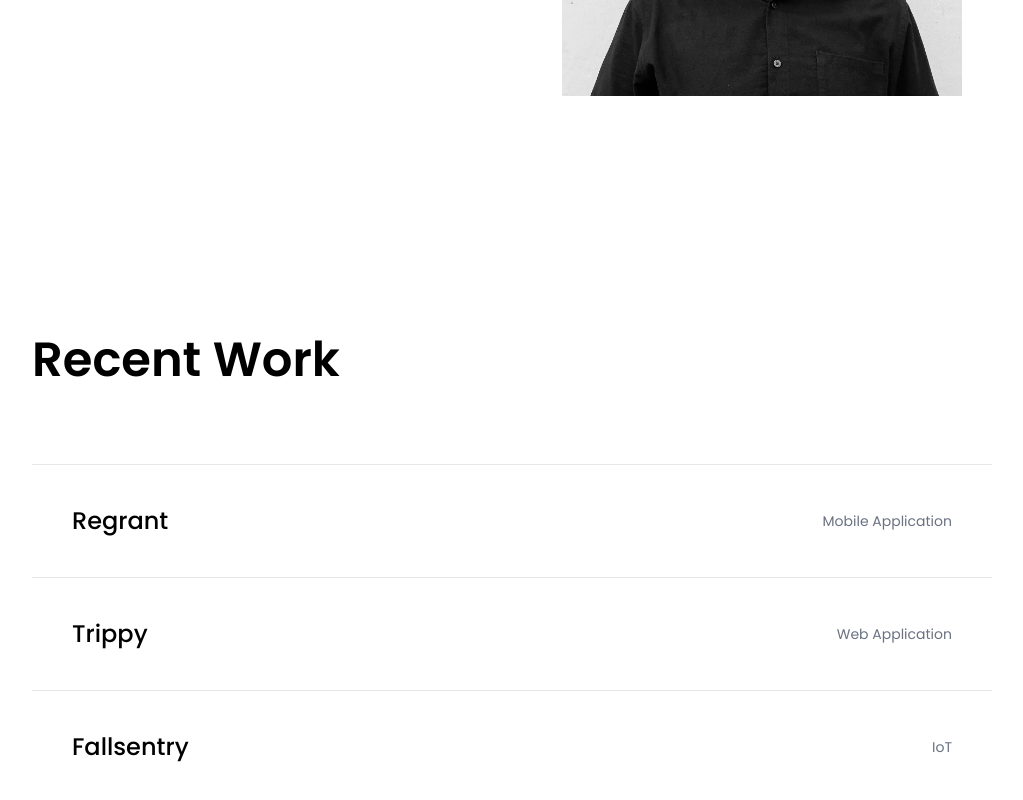
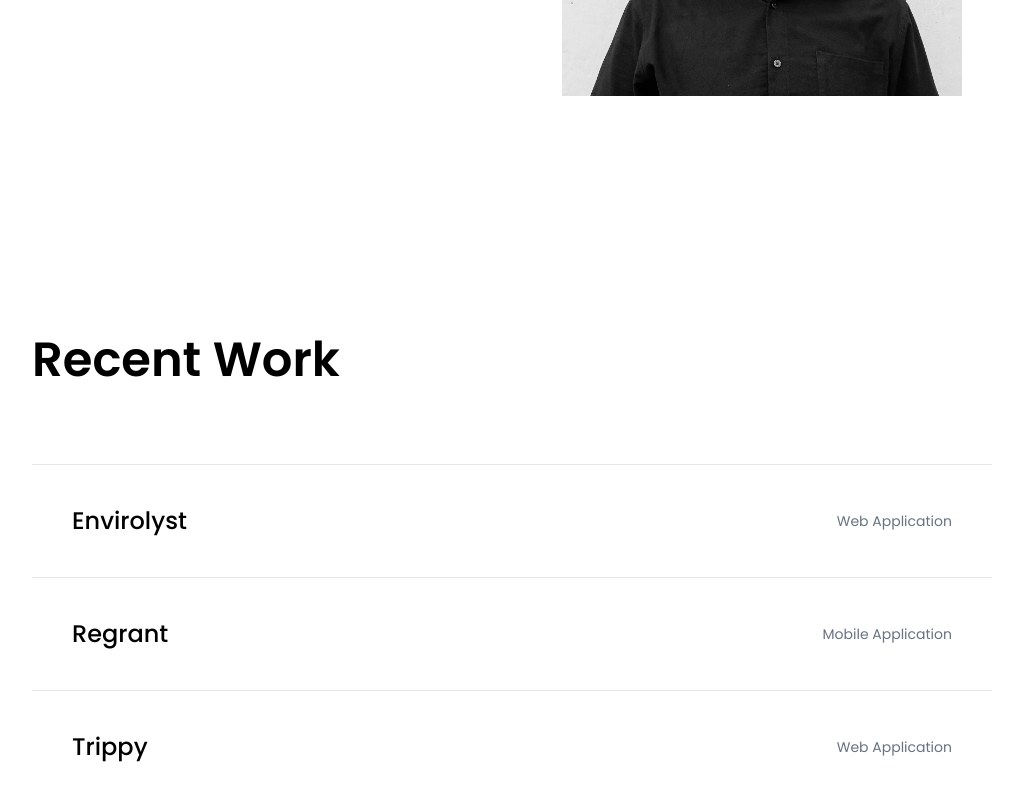
Before and after one commit to luthfibintang/azisya-portfolio, a React (Vite) app: page / in a window 1280 px wide. Shown: the part 1304-2104 px from the top of the page, without its empty margins (128-1151 px from the left). Built offline with nearby package versions, Linux system fonts and the light colour scheme.

Commit message:
fixing bug

```diff
--- a/src/App.jsx
+++ b/src/App.jsx
@@ -394,6 +394,12 @@ function App() {
 
   const works = [
     {
+      title: "Envirolyst",
+      category: "Web Application",
+      link: "https://github.com/MuhammadFarrasThohari/Envirolyst",
+      image: images.envirolystPreview,
+    },
+    {
       title: "Regrant",
       category: "Mobile Application",
       link: "https://github.com/luthfibintang/Quibly",
@@ -405,11 +411,6 @@ function App() {
       link: "https://trippy.my.id/public",
       image: images.trippyPreview,
     },
-    {
-      title: "Fallsentry",
-      category: "IoT",
-      link: images.fallsentryPreview
-    }
   ]
 
 
--- a/src/assets/image.js
+++ b/src/assets/image.js
@@ -2,12 +2,13 @@ import regrantPreview from "./image/regrant-preview.png";
 import trippyPreview from "./image/trippy-preview.png";
 import fallsentryPreview from "./image/fallsentry-preview.jpeg"
 import profileImage from "./image/gs_profile.png";
+import envirolystPreview from "./image/Envirolyst.png"
 
 const images = {
   profileImage,
   regrantPreview,
   trippyPreview,
-  fallsentryPreview,
+  envirolystPreview,
 };
 
 export default images;
```
Also changed, not shown: src/assets/image/Envirolyst.png (added).
